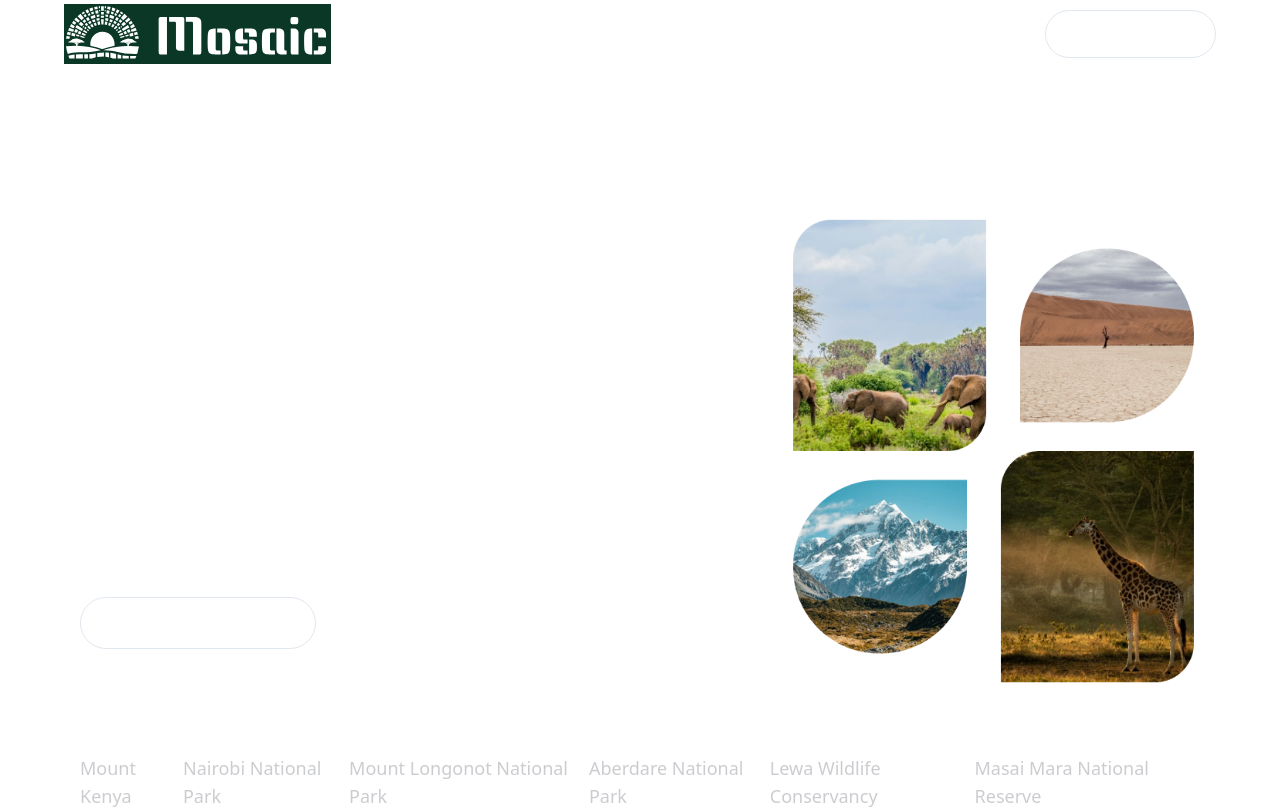
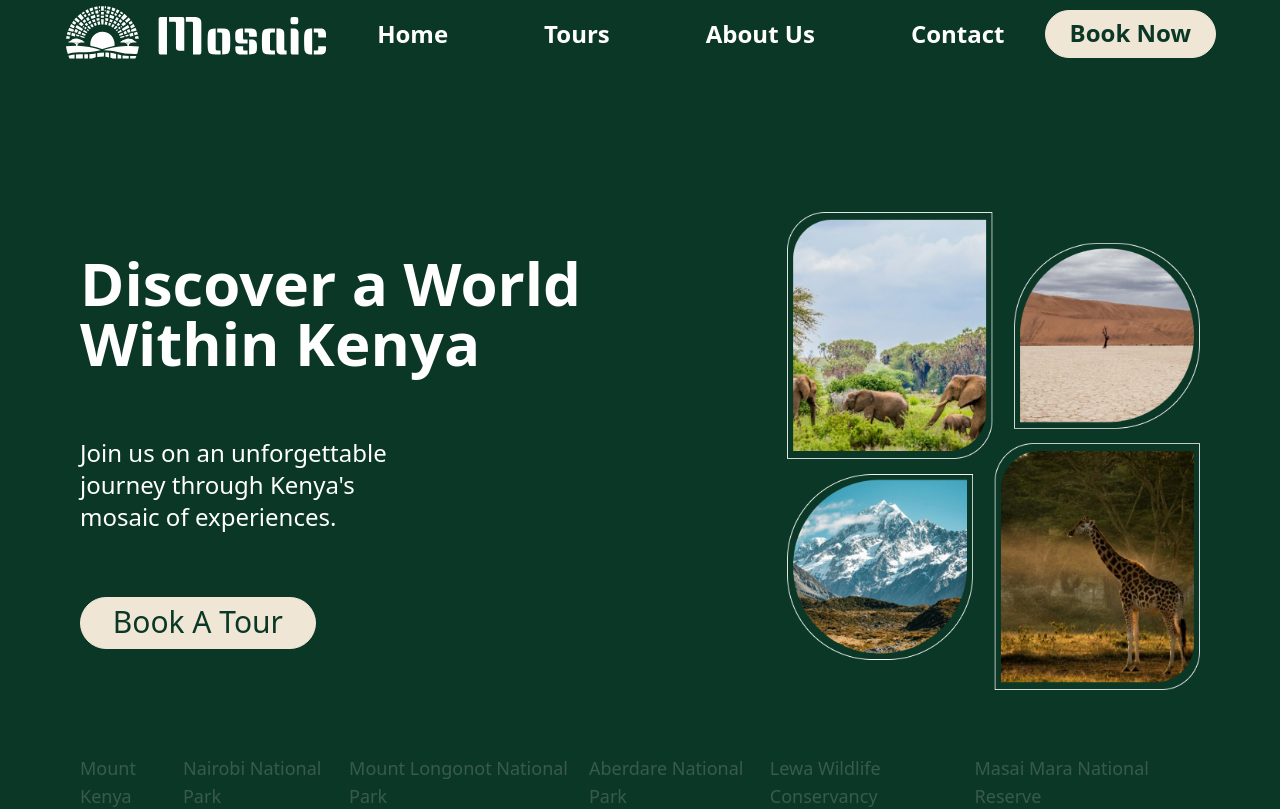
Before and after one commit to jeff283/Mosaic-tours, a React (Vite) app: page / in a window 1280 px wide. Shown: the top 809 px of the page. Built offline with nearby package versions, Linux system fonts and the light colour scheme.

Commit message:
Fixed Tailwind Custom Line

```diff
--- a/src/index.css
+++ b/src/index.css
@@ -74,3 +74,59 @@
     @apply bg-background text-foreground;
   }
 }
+
+
+@layer base {
+  [type="text"],
+  [type="email"],
+  [type="url"],
+  [type="password"],
+  [type="number"],
+  [type="date"],
+  [type="datetime-local"],
+  [type="month"],
+  [type="search"],
+  [type="tel"],
+  [type="time"],
+  [type="week"],
+  [multiple],
+  textarea,
+  select {
+    @apply mt-0 block w-full px-0.5 border-0 border-b-2 border-lightGreen bg-eggshell text-xl md:text-2xl font-light  focus:ring-0 focus:border-darkGreen;
+  }
+  label {
+      @apply text-2xl md:text-3xl font-medium
+  }
+  /* [type="checkbox"],
+  [type="radio"] {
+    @apply border-gray-300 rounded text-indigo-600 focus:ring-indigo-500;
+  } */
+}
+
+
+.navbar-links a {
+  text-decoration: none;
+  position: relative;
+}
+
+
+.navbar-links a::after {
+  content: "";
+  position: absolute;
+  width: 0;
+  /* width: 100%; */
+  height: 3px;
+  bottom: 0;
+  left: 0;
+  background-color: #fff;
+  transition: width 0.3s ease-in-out;
+}
+
+
+.navbar-links a:hover::after {
+  width: 100%;
+}
+
+.custom-shadow {
+  box-shadow: 0px 0px 8px 2px rgba(0, 0, 0, 0.1);
+}
--- a/tailwind.config.js
+++ b/tailwind.config.js
@@ -2,10 +2,10 @@
 module.exports = {
   darkMode: ["class"],
   content: [
-    './pages/**/*.{ts,tsx}',
-    './components/**/*.{ts,tsx}',
-    './app/**/*.{ts,tsx}',
-    './src/**/*.{ts,tsx}',
+    "./pages/**/*.{ts,tsx}",
+    "./components/**/*.{ts,tsx}",
+    "./app/**/*.{ts,tsx}",
+    "./src/**/*.{ts,tsx}",
   ],
   prefix: "",
   theme: {
@@ -13,11 +13,27 @@ module.exports = {
       center: true,
       padding: "2rem",
       screens: {
+        sm: "480px",
+        md: "768px",
+        lg: "976px",
+        xl: "1440px",
+        smMax: { max: "480px" },
+        mdMax: { max: "768px" },
+        lgMax: { max: "976px" },
+        xlMax: { max: "1440px" },
         "2xl": "1400px",
       },
     },
     extend: {
       colors: {
+        darkGreen: "#0B3727",
+        lightGreen: "#718981",
+        eggshell: "#EFE6D6",
+        plantinum: "#E2E7E5",
+        black: "#1B1C1B",
+        white: "#FFFFFF",
+        lightGray: "#5C5C5C",
+
         border: "hsl(var(--border))",
         input: "hsl(var(--input))",
         ring: "hsl(var(--ring))",
@@ -73,5 +89,5 @@ module.exports = {
       },
     },
   },
-  plugins: [require("tailwindcss-animate")],
-}
+  plugins: [require("tailwindcss-animate"), require("@tailwindcss/forms")],
+};
```
